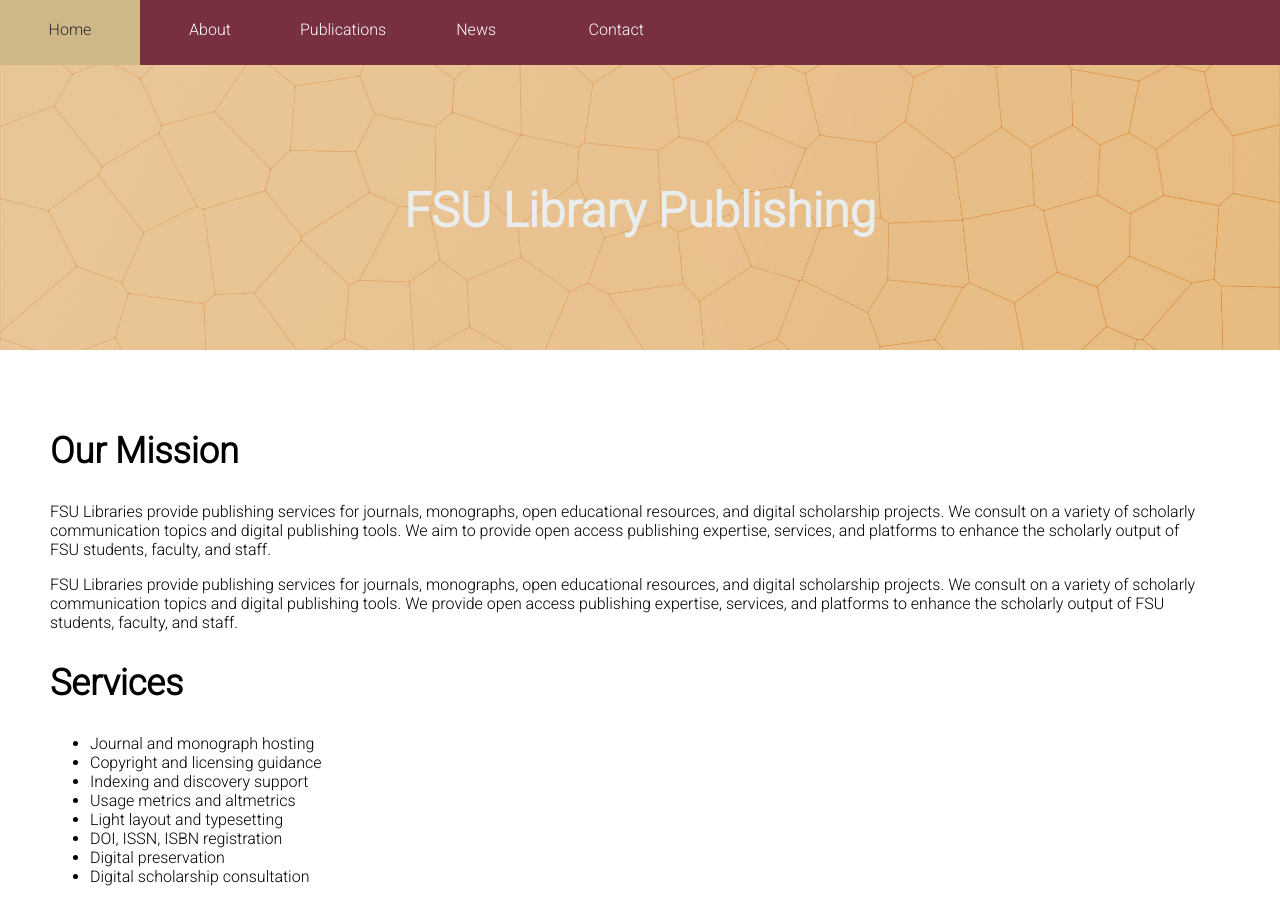
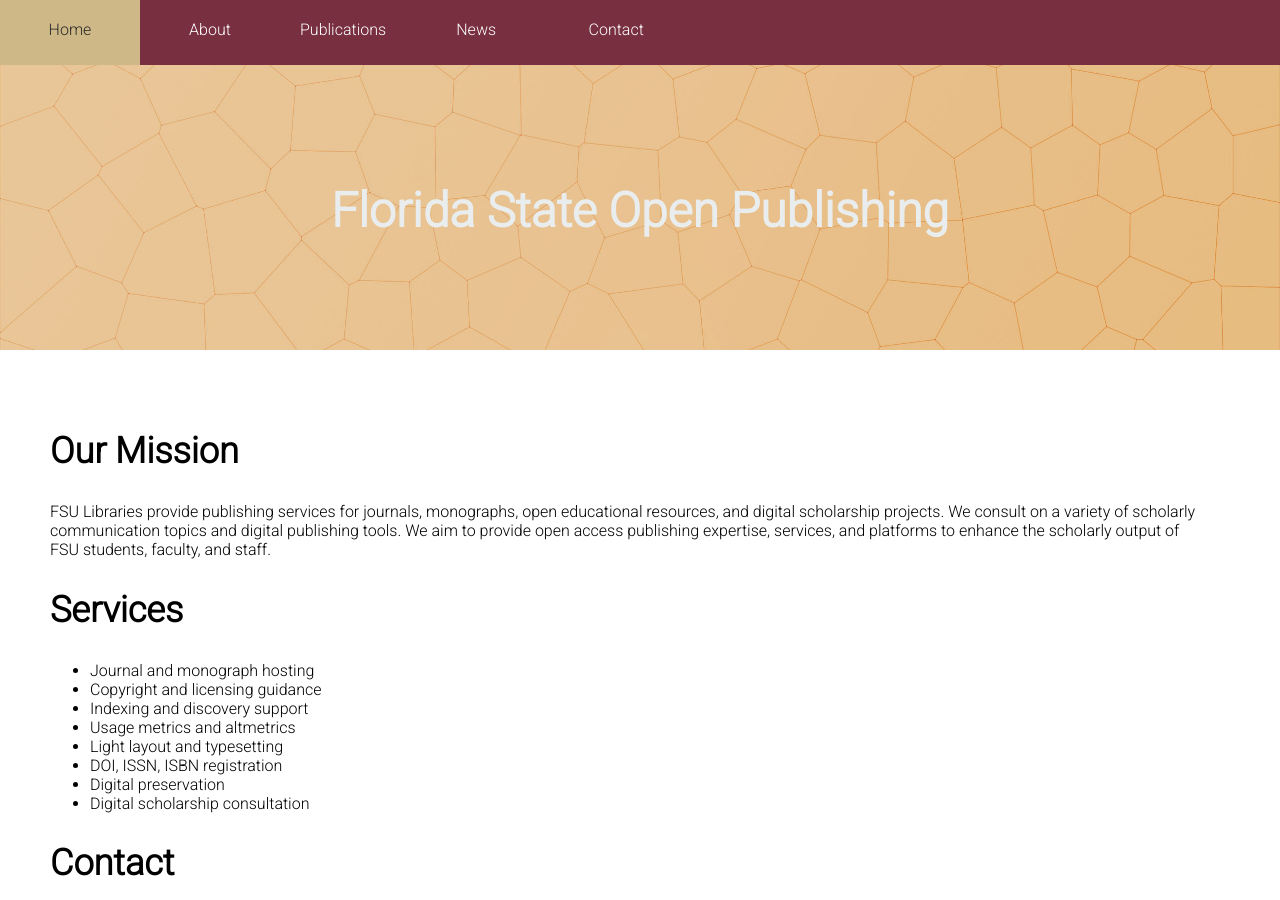
Before and after one commit to fsulibpub/fsulibpub.github.io, a Jekyll site: the page built from about.md, in a window 1280 px wide and 900 px high. Built offline with Jekyll 4.4.1, drawn with Linux system fonts in a browser that asks for light colours.

Commit message:
Update about.md

```diff
--- a/about.md
+++ b/about.md
@@ -1,6 +1,6 @@
 ---
 layout: default
-title: FSU Library Publishing
+title: Florida State Open Publishing
 permalink: /about/
 handle: about
 ---
@@ -8,8 +8,6 @@ handle: about
 ## Our Mission
 
 {% include mission.liquid %}
-
-FSU Libraries provide publishing services for journals, monographs, open educational resources, and digital scholarship projects. We consult on a variety of scholarly communication topics and digital publishing tools. We provide open access publishing expertise, services, and platforms to enhance the scholarly output of FSU students, faculty, and staff.
 
 ## Services
 - Journal and monograph hosting
```
